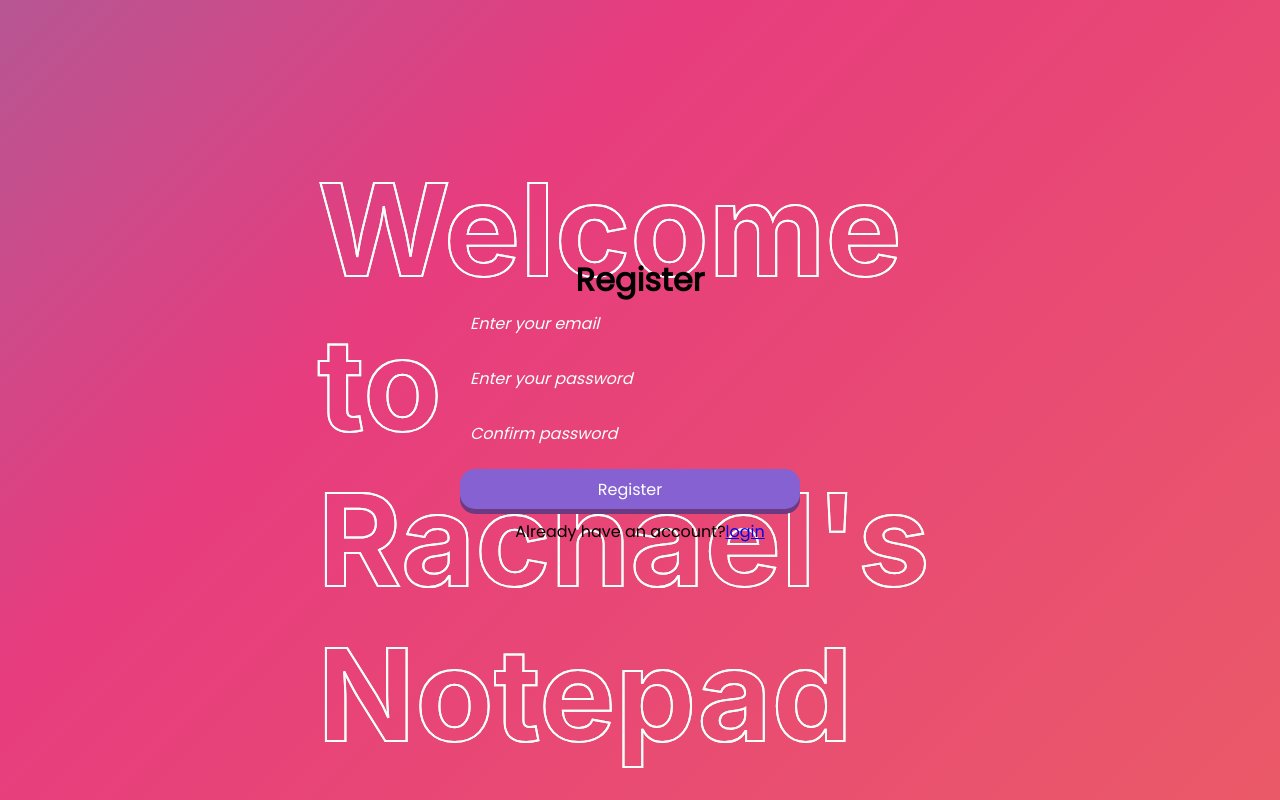
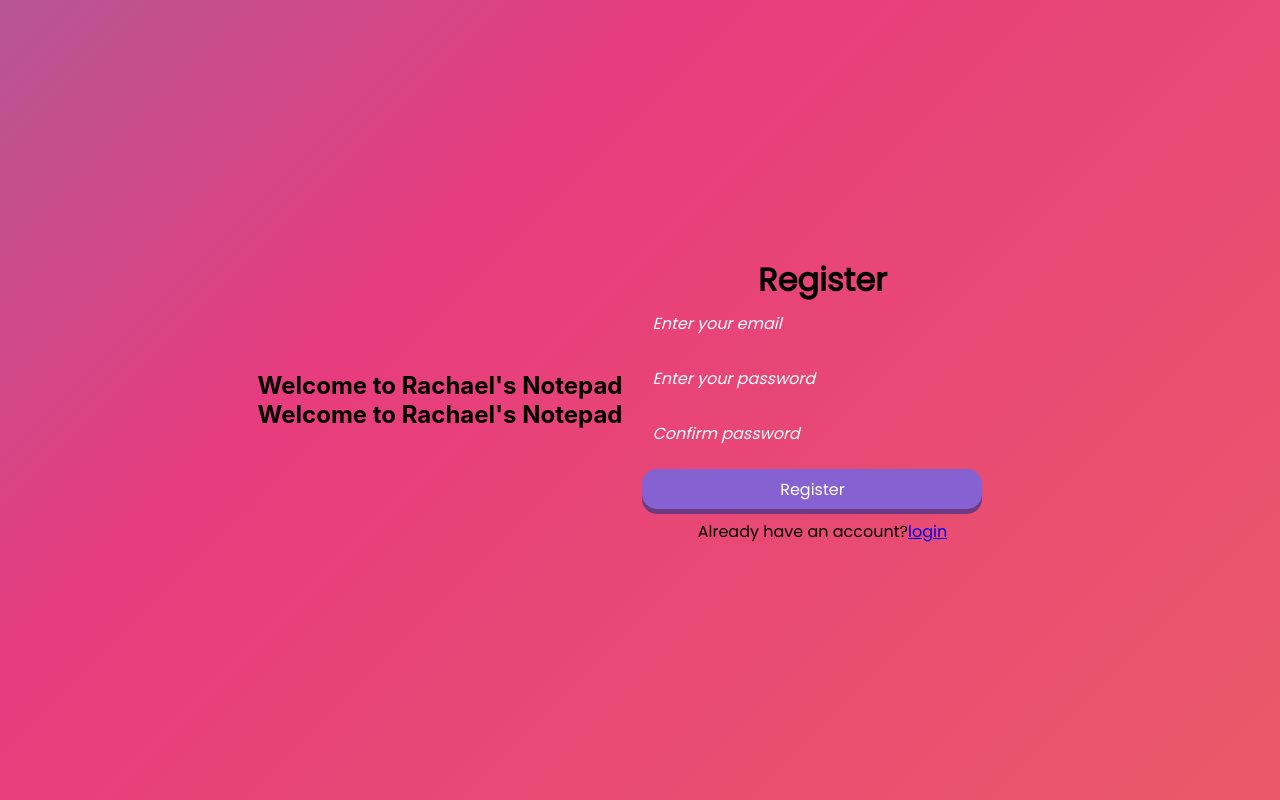
Before and after one commit to RachaelSMathew/notepad-rachael, a React (Create React App) app: page /register in a window 1280 px wide. Built offline with nearby package versions, Linux system fonts and the light colour scheme; no server answers.

Commit message:
Update forms.css

```diff
--- a/src/forms.css
+++ b/src/forms.css
@@ -4,17 +4,53 @@
   font-family: 'Poppins', sans-serif;
   color: mintcream;
 }
-.welcome-text {
-  -webkit-text-stroke: 2px mintcream;
-  color: transparent;
-  position: relative;
+@import url(https://fonts.googleapis.com/css?family=Montserrat);
+svg {
+    display: block;
+    font: 10.5em 'Montserrat';
+    height: 300px;
+    width: 100%;
 }
-.welcome-text h2 {
-  color: mintscream;
-  font-size: 8em;
-  position: absolute;
-  transform: translate(-20%, -40%);
+
+.text-copy {
+    fill: none;
+    stroke: white;
+    stroke-dasharray: 6% 29%;
+    stroke-width: 5px;
+    stroke-dashoffset: 0%;
+    animation: stroke-offset 5.5s infinite linear;
 }
+
+.text-copy:nth-child(1){
+	stroke: #4D163D;
+	animation-delay: -1;
+}
+
+.text-copy:nth-child(2){
+	stroke: #840037;
+	animation-delay: -2s;
+}
+
+.text-copy:nth-child(3){
+	stroke: #BD0034;
+	animation-delay: -3s;
+}
+
+.text-copy:nth-child(4){
+	stroke: #BD0034;
+	animation-delay: -4s;
+}
+
+.text-copy:nth-child(5){
+	stroke: #FDB731;
+	animation-delay: -5s;
+}
+
+@keyframes stroke-offset{
+	100% {stroke-dashoffset: -35%;}
+}
+
+
 .auth{
   width: 90%;
   max-width: 400px;
```
